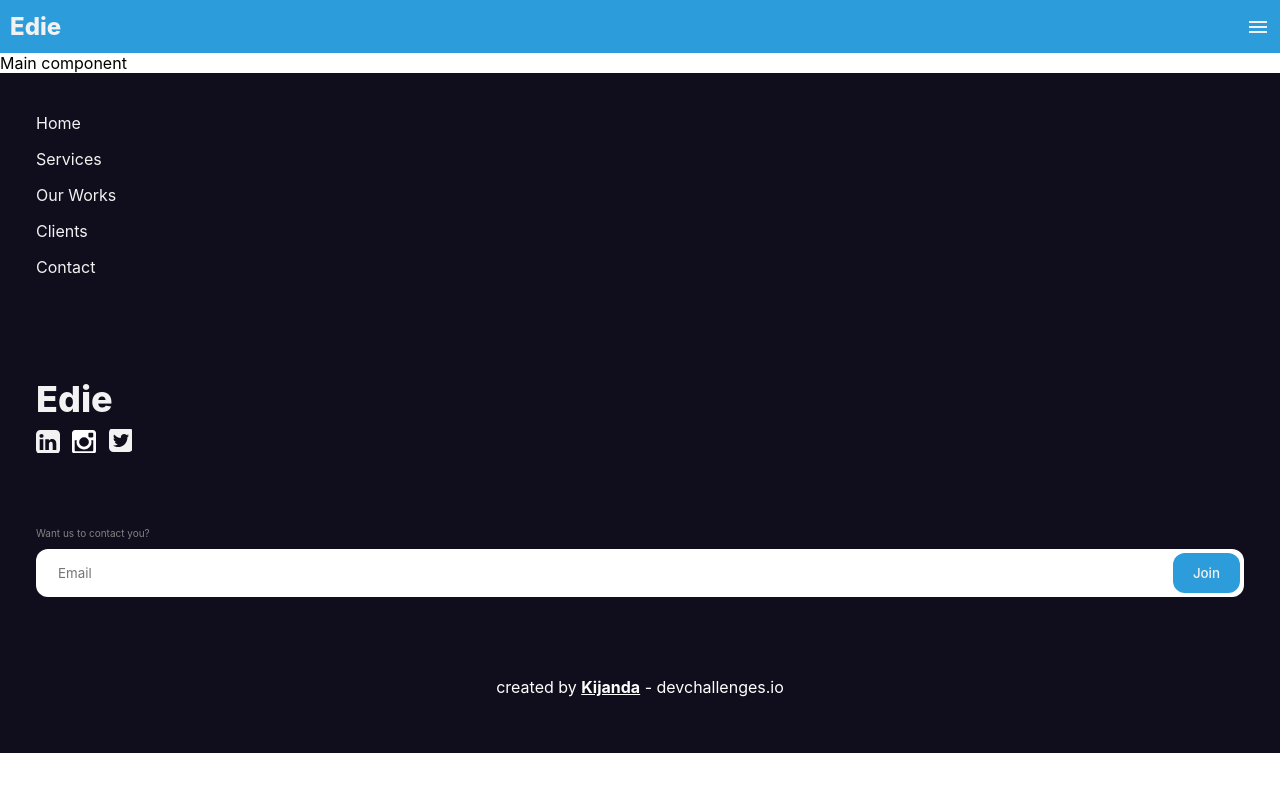
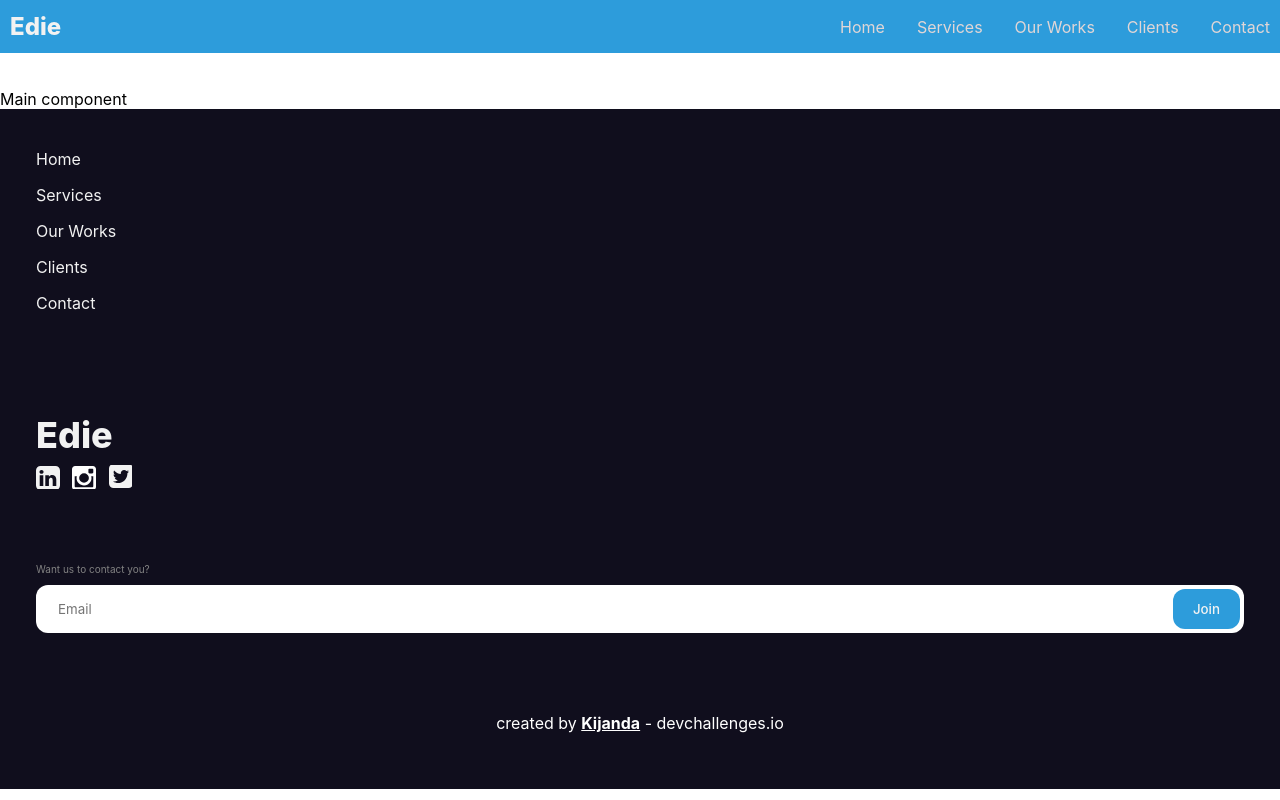
Before and after one commit to DSCKenyattaUniversity/frontend-design-translation, a React (Create React App) app: page / in a window 1280 px wide. Built offline with nearby package versions, Linux system fonts and the light colour scheme; the HTML template or start-up script is replaced by a standard one.

Commit message:
Made Header responsive

```diff
--- a/src/components/Header.jsx
+++ b/src/components/Header.jsx
@@ -1,11 +1,27 @@
 import styled from "styled-components";
 import MenuIcon from '@mui/icons-material/Menu';
+import { useRef } from "react";
 
 export default function Header () {
+    const menuRef = useRef();
+
+    const toggleMenu = () => {
+        menuRef.current.classList.toggle("hidden");
+    }
+
     return (
         <StyledHeader>
-            <a href="/" alt="Edie" className="logo">Edie</a>
-            <MenuIcon />
+            <div className="container">
+                <a href="/" alt="Edie" className="logo">Edie</a>
+                <MenuIcon onClick={toggleMenu} className="menu-icon" />
+            </div>
+            <div className="menu hidden" ref={menuRef}>
+                <a href="#home">Home</a>
+                <a href="#services">Services</a>
+                <a href="#our-works">Our Works</a>
+                <a href="#clients">Clients</a>
+                <a href="#contact">Contact</a>
+            </div>
         </StyledHeader>
     )
 }
@@ -13,10 +29,28 @@ export default function Header () {
 const StyledHeader = styled.header`
     background-color: #2D9CDB;
     color: #F2F2F2;
-    display: flex;
-    align-items: center;
-    justify-content: space-between;
     padding: 12px 10px;
+    margin-bottom: 36px;
+
+    .menu-icon {
+        cursor: pointer;
+    }
+
+    @media only screen and (min-width: 768px) { /* on tablet and desktops */
+        display: flex;
+        align-items: center;
+        justify-content: space-between;
+
+        .menu-icon {
+            display: none;
+        }
+    }
+
+    .container {
+        display: flex;
+        align-items: center;
+        justify-content: space-between;
+    }
 
     & .logo {
         display: block;
@@ -25,4 +59,35 @@ const StyledHeader = styled.header`
         text-decoration: none;
         color: inherit;
     }
+
+    .menu {
+        display: flex;
+        flex-direction: column;
+        align-items: flex-start;
+        gap: 1rem;
+        margin-top: 1rem;
+
+        @media only screen and (min-width: 768px) { /* on tablet and desktops */
+            margin-top: 0;
+            flex-direction: row;
+            align-items: center;
+            gap: 2rem;
+        }
+
+        a {
+            color: #E1D6D6;
+            text-decoration: none;
+
+            &:hover {
+                text-decoration: underline;
+            }
+        }
+    }
+
+    .hidden {
+        display: none;
+        @media only screen and (min-width: 768px) { /* on tablet and desktops */
+            display: flex;
+        }
+    }
 `
--- a/src/components/Main.jsx
+++ b/src/components/Main.jsx
@@ -1,3 +1,5 @@
+import styled from "styled-components";
+
 export default function Main() {
     return (
         <main>
```
